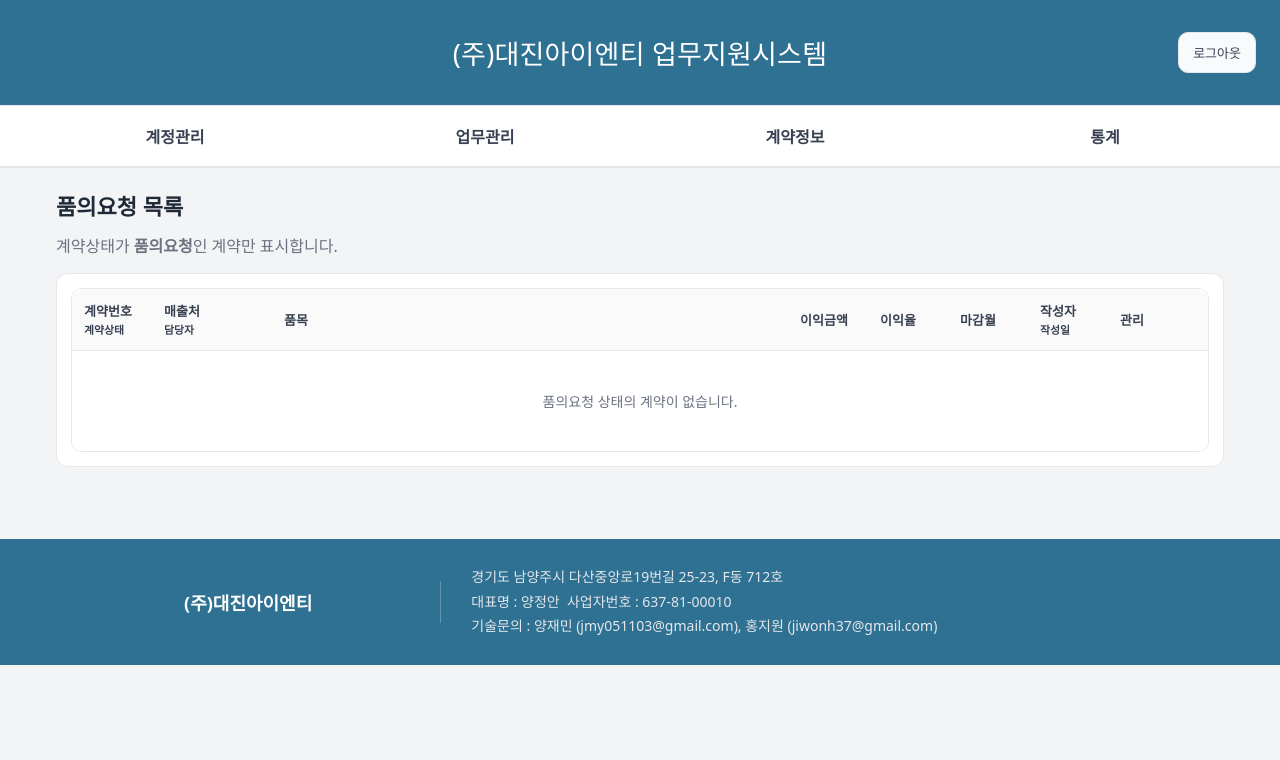
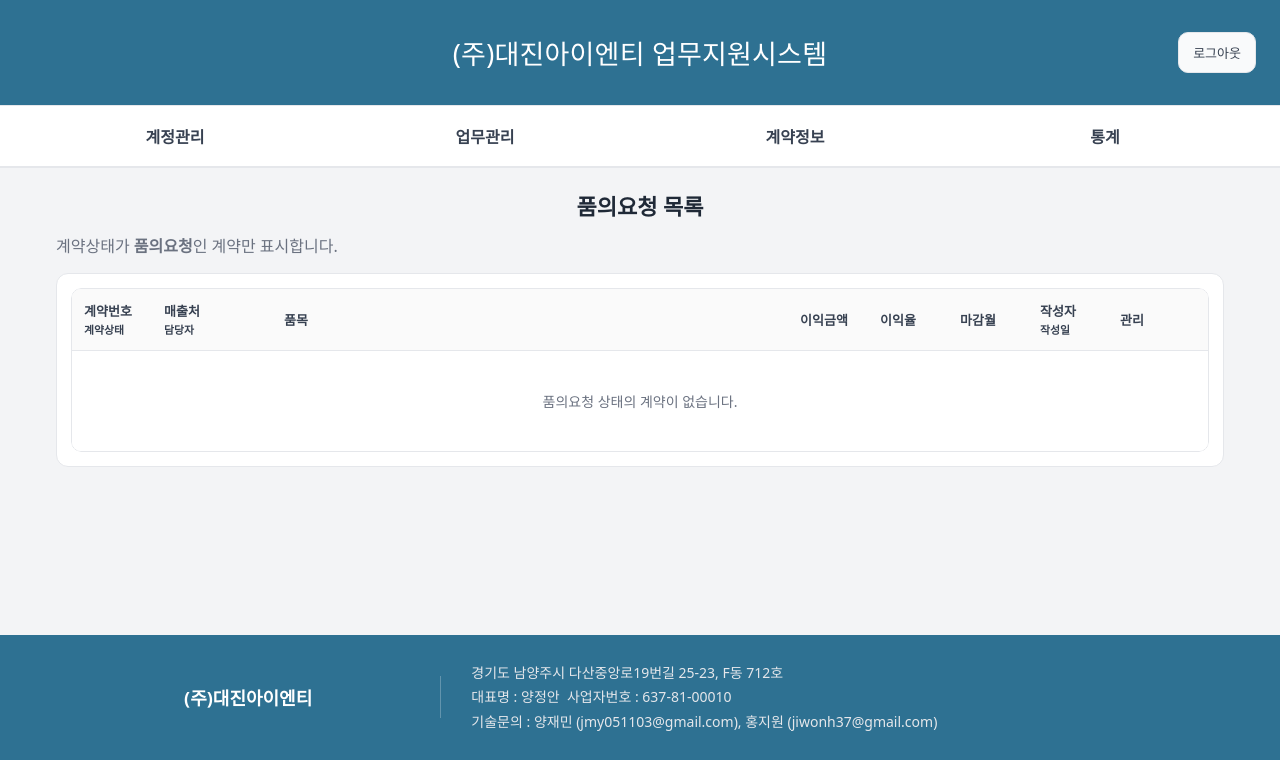
Before and after one commit to jmy051103/Expense_Management_System, a Django app: page /contracts/processing/ in a window 1280 px wide. Shown: the part 40-800 px from the top of the page. Run offline with Django 5.2, Linux system fonts and the light colour scheme; the visitor is signed in with stand-in values (Sample User, id 1); data comes from the database, SQL or seed files in the repository; data that the repository does not hold is empty.

Commit message:
fixed the footer from temporary and processing

```diff
--- a/accounts/views.py
+++ b/accounts/views.py
@@ -208,3 +208,24 @@ def contract_submit(request, pk: int):
     messages.success(request, f"[{display_no}] 품의요청으로 전환했습니다.")
 
     return redirect("contract_processing")
+
+
+@login_required
+@require_POST
+def contract_process(request, pk: int):
+    """
+    품의요청(submitted) → 결재처리중(processing)
+    완료 후 '결재처리중 목록'으로 이동
+    """
+    contract = get_object_or_404(Contract, pk=pk)
+
+    if contract.status != "submitted":
+        messages.warning(request, "품의요청 상태에서만 결재처리로 전환할 수 있습니다.")
+        return redirect("contract_processing")  # 목록 라우트 이름에 맞게 유지
+
+    contract.status = "processing"
+    contract.save(update_fields=["status"])
+
+    display_no = getattr(contract, "contract_no", None) or contract.pk
+    messages.success(request, f"[{display_no}] 결재처리중으로 전환했습니다.")
+    return redirect("contract_processing")  # 결재처리중 목록으로 이동
--- a/config/urls.py
+++ b/config/urls.py
@@ -35,6 +35,8 @@ urlpatterns = [
     path("contracts/temporary/",  accounts_views.contract_temporary_list, name="contract_temporary"),
     path("contracts/processing/", accounts_views.contract_processing_list, name="contract_processing"),
     path("contracts/<int:pk>/submit/", accounts_views.contract_submit, name="contract_submit"),
+    path("contracts/<int:pk>/process/", accounts_views.contract_process, name="contract_process"),
+
 ]
 
 # 개발 환경에서 media 파일 제공
--- a/static/css/processing.css
+++ b/static/css/processing.css
@@ -181,6 +181,7 @@ body {
   margin: 0 0 12px;
   font-size: 22px;
   font-weight: 800;
+  text-align: center;
 }
 .page-sub {
   margin: 0 0 16px;
@@ -415,3 +416,5 @@ a:hover { text-decoration: underline; }
   font-size: 14px;
   line-height: 1.75;
 }
+.page-wrap { flex: 1; }
+.site-footer { margin-top: auto; }
--- a/static/css/temporary.css
+++ b/static/css/temporary.css
@@ -415,3 +415,7 @@ a:hover { text-decoration: underline; }
   font-size: 14px;
   line-height: 1.75;
 }
+
+.page-wrap { flex: 1; }
+.page-title { text-align: center; }
+.site-footer { margin-top: auto; }
--- a/templates/processing.html
+++ b/templates/processing.html
@@ -198,6 +198,12 @@
                     </td>
                     <td class="actions" rowspan="{{ rows }}">
                       <a class="btn light" href="{% url 'contract_edit' c.id %}" onclick="event.stopPropagation()">수정</a>
+                      <form method="post"
+                                action="{% url 'contract_process' c.id %}"
+                                onsubmit="event.stopPropagation(); return confirm('이 계약을 결재처리중으로 전환하시겠습니까?');">
+                            {% csrf_token %}
+                            <button type="submit" class="btn primary">결재처리</button>
+                        </form>
                       <form method="post" action="{% url 'contract_delete' c.id %}"
                             onsubmit="event.stopPropagation(); return confirm('정말 삭제하시겠습니까?');">
                         {% csrf_token %}
```
Also changed, not shown: templates/contract_process.html (added).
